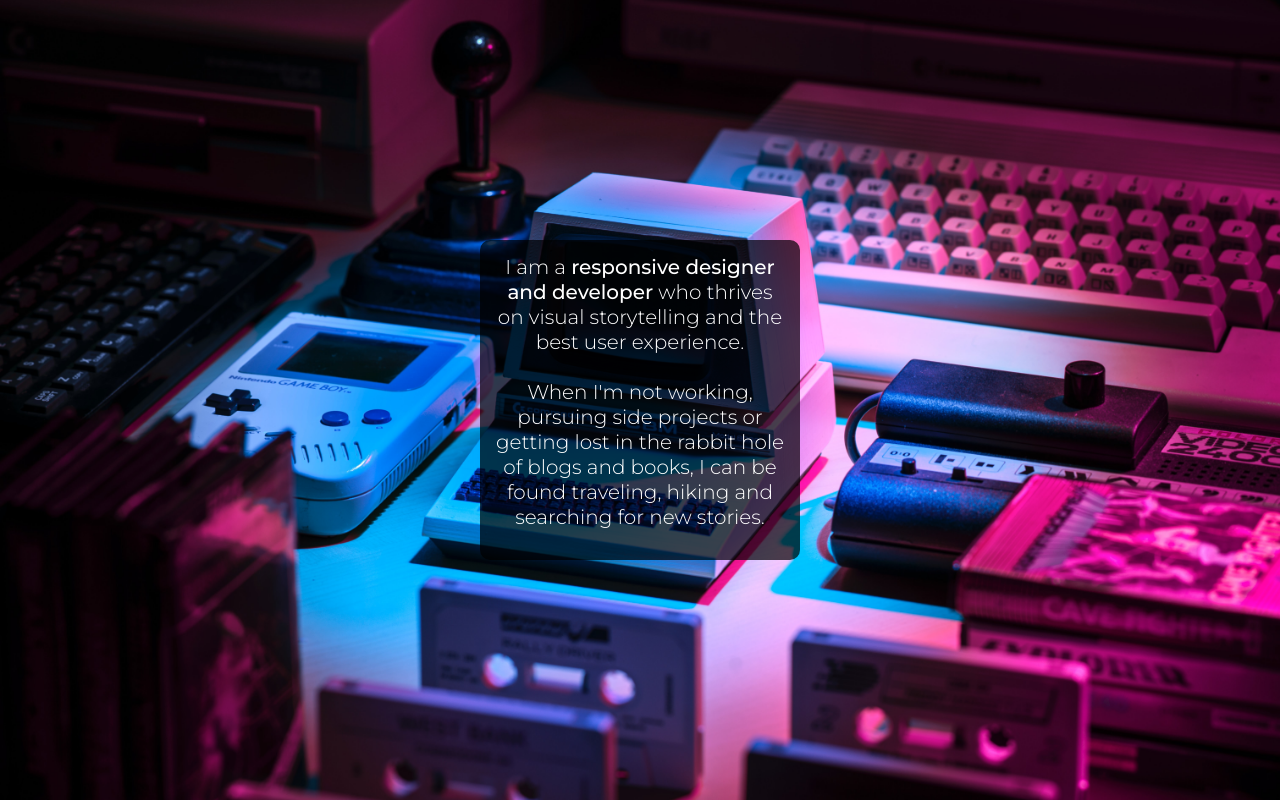
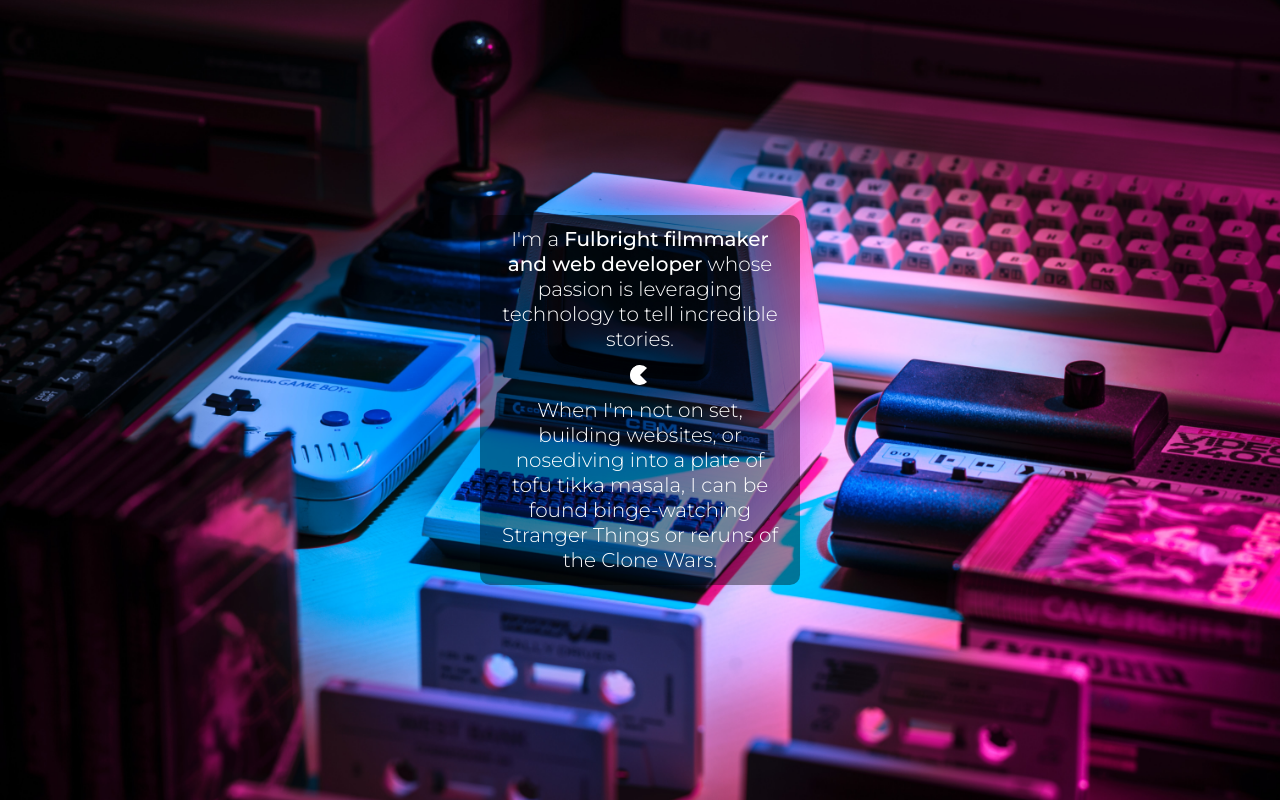
Before and after one commit to budsimpson/06.03-206-flexbox-customize-starter, a plain HTML site: page index.html in a window 1280 px wide. Drawn offline with nearby package versions, Linux system fonts and the light colour scheme.

Commit message:
Styling complete, added pacman

```diff
--- a/css/main.css
+++ b/css/main.css
@@ -120,8 +120,9 @@ body {
 
 #content {
   /* set the display to flex and use the justify-content & align-items properties to center the text within the div*/
+  align-content: center;
   background: #222;
-  background:rgba(0,0,0,0.7);
+  background:rgba(0,0,0,0.4);
   border-radius: 10px;
   color: #fff;
   display: flex;
@@ -129,11 +130,26 @@ body {
   font-family: 'Montserrat', sans-serif;
   font-weight: 300;
   font-size: 1.25em;
+  justify-content: center;
   line-height: 1.25em;
   padding: 10px 10px;
   text-align: center;
-  height: 300px;
+  height: 350px;
   width: 300px;
+}
+
+#pacman {
+  border-right: 10px solid transparent;
+  border-top: 10px solid #fff;
+  border-left: 10px solid #fff;
+  border-bottom: 10px solid #fff;
+  border-top-left-radius: 10px;
+  border-top-right-radius: 10px;
+  border-bottom-left-radius: 10px;
+  border-bottom-right-radius: 10px;
+  height: 0px;
+  margin: 8px;
+  width: 0px;
 }
 
 #content p {
--- a/index.html
+++ b/index.html
@@ -26,8 +26,9 @@
 
         <section class="wrapper">
             <div id="content">
-                <p>I am a <span>responsive designer and developer</span> who thrives on visual storytelling and the best user experience.</p>
-                <p>When I'm not working, pursuing side projects or getting lost in the rabbit hole of blogs and books, I can be found traveling, hiking and searching for new stories.</p>
+                <p>I'm a <span>Fulbright filmmaker and web developer</span> whose passion is leveraging technology to tell incredible stories.</p>
+                <div id="pacman"></div>
+                <p>When I'm not on set, building websites, or nosediving into a plate of tofu tikka masala, I can be found binge-watching Stranger Things or reruns of the Clone Wars.</p>
             </div>
         </section>
 
```
